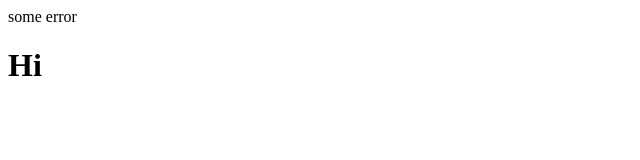
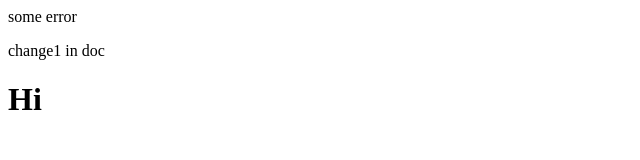
Before and after one commit to DanaDonev/my-website, a plain HTML site: page index.html in a window 1280 px wide. Shown: the whole page, without its empty margins (0-640 px from the left). Drawn offline with Linux system fonts and the light colour scheme.

Commit message:
developer change 1

```diff
--- a/index.html
+++ b/index.html
@@ -1,3 +1,4 @@
 some error
+<p>change1 in doc</p>
 
 <h1>Hi</h1>
```
